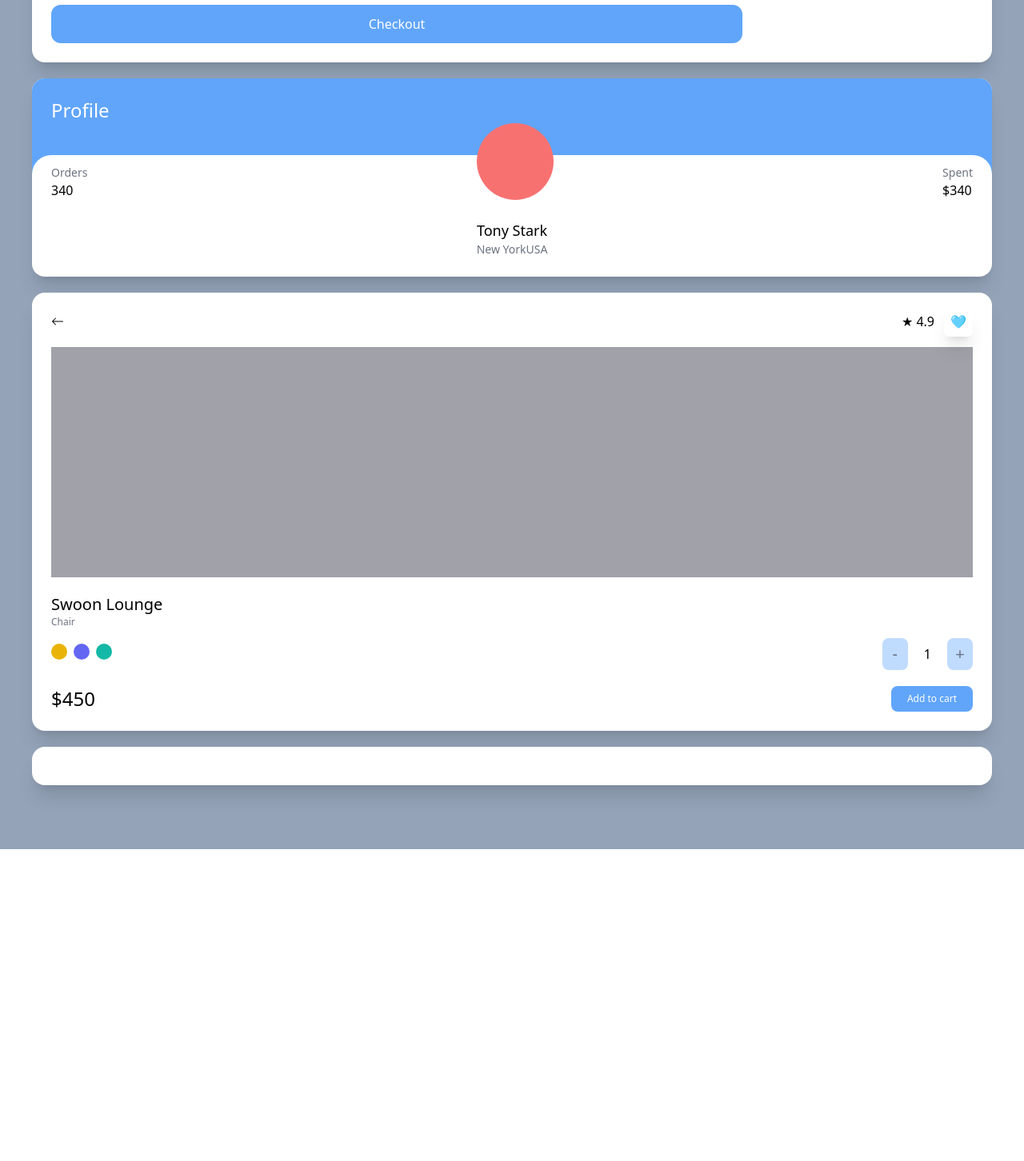
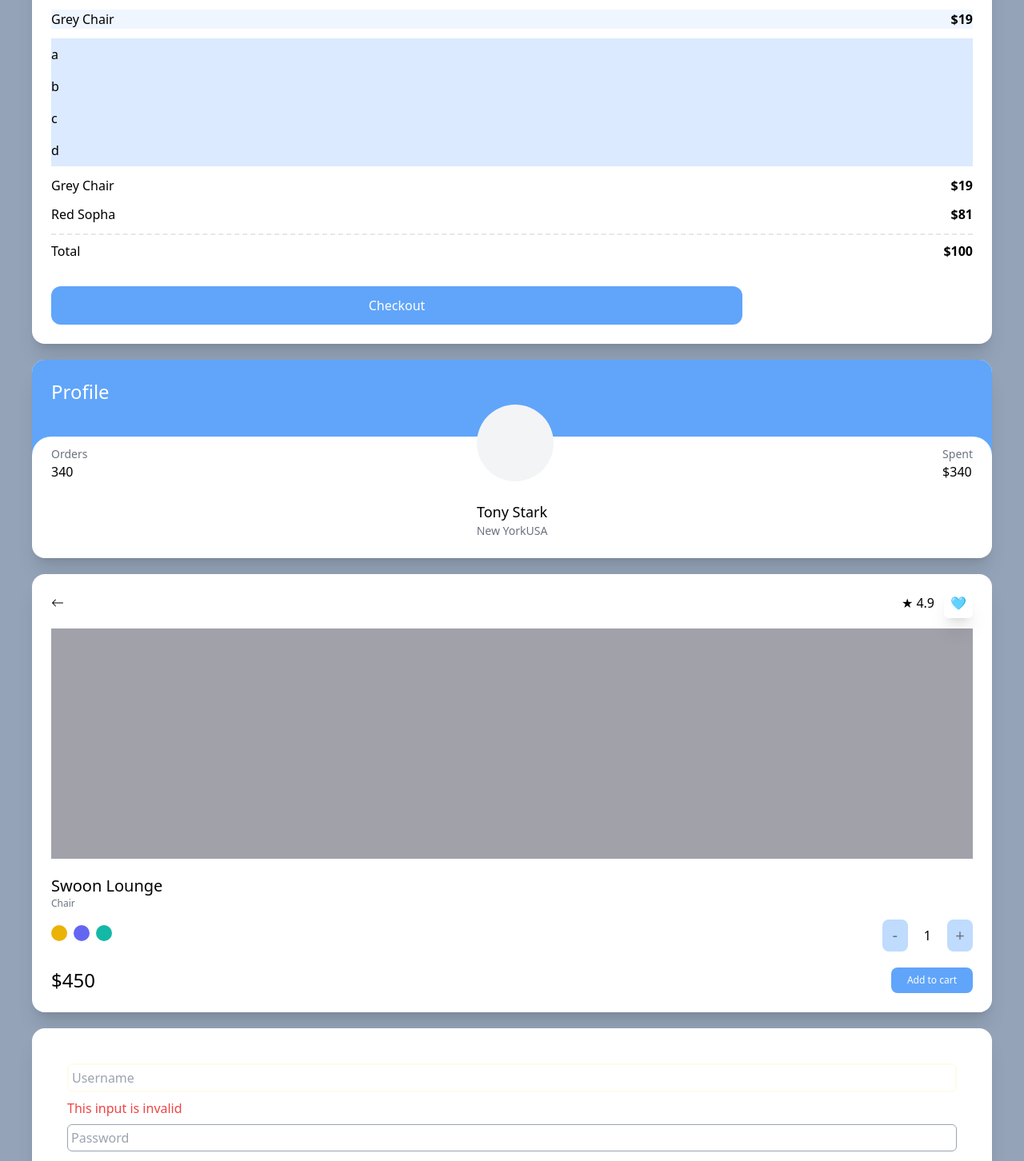
Before and after one commit to BoraParkDev/caroot-market, a Next.js app: page / in a window 1280 px wide. Shown: the part 280-1732 px from the top of the page at 80% size. Before the commit the page ends 1342 px from the top, so only its background shows below. Built offline with nearby package versions, Linux system fonts and the light colour scheme.

Commit message:
#feat form selector applied.

```diff
--- a/pages/index.tsx
+++ b/pages/index.tsx
@@ -6,6 +6,22 @@
     <div className="bg-slate-400 py-20 px-10 grid gap-5 min-h-screen">
       <div className="bg-white p-6 rounded-2xl shadow-xl">
         <span className="font-semibold text-2xl">Select Item</span>
+        <ul>
+          {[1, 2, 3, 4, 5].map((i) => (
+            <div
+              key={i}
+              className="flex justify-between my-3 odd:bg-blue-50 even:bg-gray-50"
+            >
+              <span className="text-grey-500">Grey Chair</span>
+              <span className="font-semibold">$19</span>
+            </div>
+          ))}
+          {["a", "b", "c", "d", ""].map((c, i) => (
+            <li key={i} className="bg-blue-100 py-2 empty:hidden">
+              {c}
+            </li>
+          ))}
+        </ul>
         <div className="flex justify-between my-3">
           <span className="text-grey-500">Grey Chair</span>
           <span className="font-semibold">$19</span>
@@ -22,7 +38,7 @@
           Checkout
         </button>
       </div>
-      <div className="bg-white overflow-hidden rounded-2xl shadow-xl">
+      <div className="bg-white overflow-hidden rounded-2xl shadow-xl group">
         <div className="bg-blue-400 p-6 pb-20">
           <span className="text-white text-2xl">Profile</span>
         </div>
@@ -32,13 +48,13 @@
               <span className="text-sm text-gray-500">Orders</span>
               <span className="font-medium">340</span>
             </div>
-            <div className="h-24 w-24 bg-red-400 rounded-full" />
+            <div className="h-24 w-24 bg-gray-100 rounded-full group group-hover:bg-green-50 transition-colors" />
             <div className="flex flex-col">
               <span className="text-sm text-gray-500">Spent</span>
               <span className="font-medium">$340</span>
             </div>
           </div>
-          <div className="relative -mt-10 -mb-10 flex flex-col items-center">
+          <div className="relative -mt-10 -mb-10 flex flex-col items-center ">
             <span className="text-lg font-medium">Tony Stark</span>
             <span className="text-sm text-gray-500">New YorkUSA</span>
           </div>
@@ -60,7 +76,7 @@
           <span className="text-xs text-gray-500">Chair</span>
           <div className="mt-3 mb-5 flex justify-between items-center">
             <div className="space-x-2">
-              <button className="w-5 h-5 rounded-full bg-yellow-500" />
+              <button className="w-5 h-5 rounded-full bg-yellow-500 focus:ring-2 ring-offset-2 ring-yellow-500" />
               <button className="w-5 h-5 rounded-full bg-indigo-500" />
               <button className="w-5 h-5 rounded-full bg-teal-500" />
             </div>
@@ -82,7 +98,38 @@
           </div>
         </div>
       </div>
-      <div className="bg-white p-6 rounded-2xl shadow-xl"></div>
+      <div className="bg-white p-6 rounded-2xl shadow-xl">
+        <form className="flex flex-col space-y-2  p-5 focus-within:bg-blue-100">
+          <input
+            type="text"
+            required
+            placeholder="Username"
+            className="border p-1 peer border-gray-400 rounded-md required:border-2 border-yellow-50"
+          />
+          <span className="hidden peer-invalid:block peer-invalid:text-red-500">
+            This input is invalid
+          </span>
+          <span className="hidden peer-valid:block peer-valid:text-teal-500">
+            Awesome username
+          </span>
+          <span className="hidden peer-hover:block peer-hover:text-amber-500">
+            Hello
+          </span>
+          <input
+            type="password"
+            required
+            placeholder="Password"
+            className="border p-1 peer border-gray-400 rounded-md "
+          />
+          <span className="hidden peer-invalid:block peer-invalid:text-red-500">
+            This input is invalid
+          </span>
+          <span className="hidden peer-valid:block peer-valid:text-teal-500">
+            Awesome password
+          </span>
+          <input type="submit" value="Login" className="bg-white" />
+        </form>
+      </div>
     </div>
   );
 };
```
